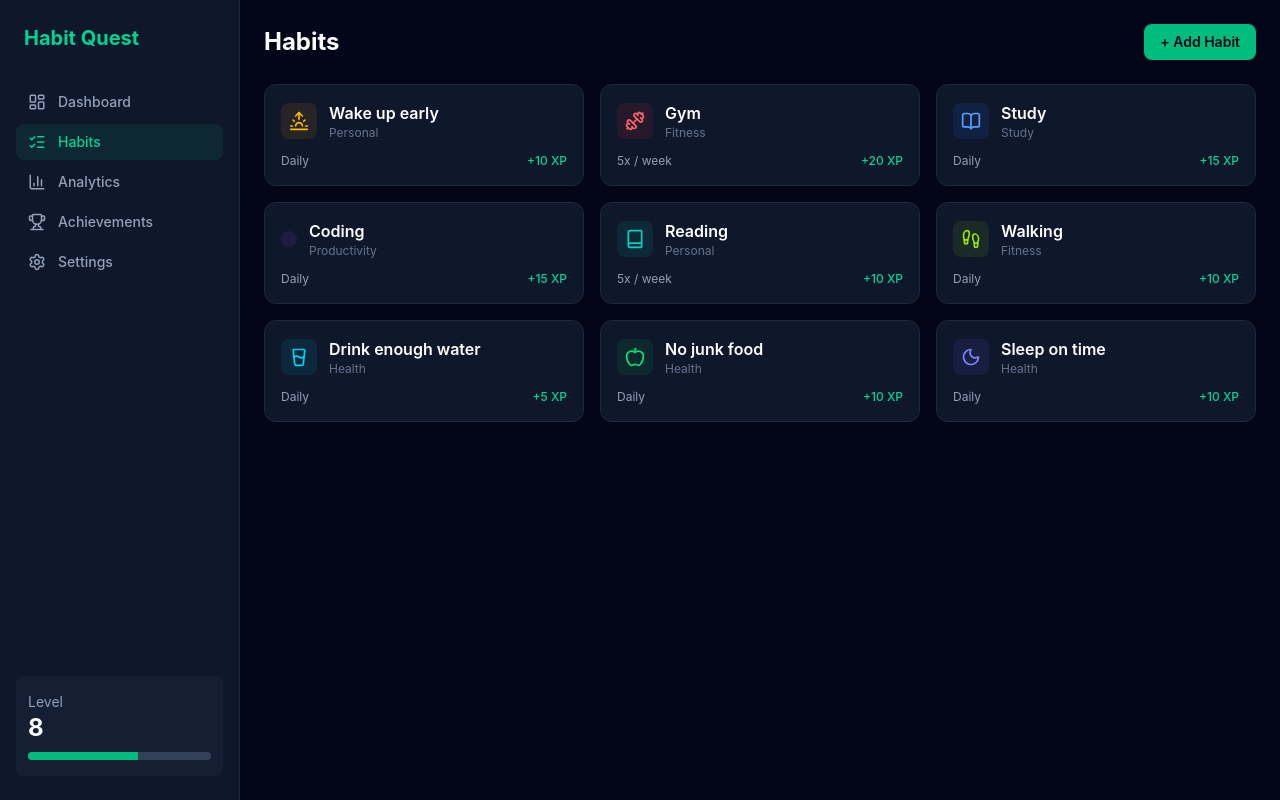
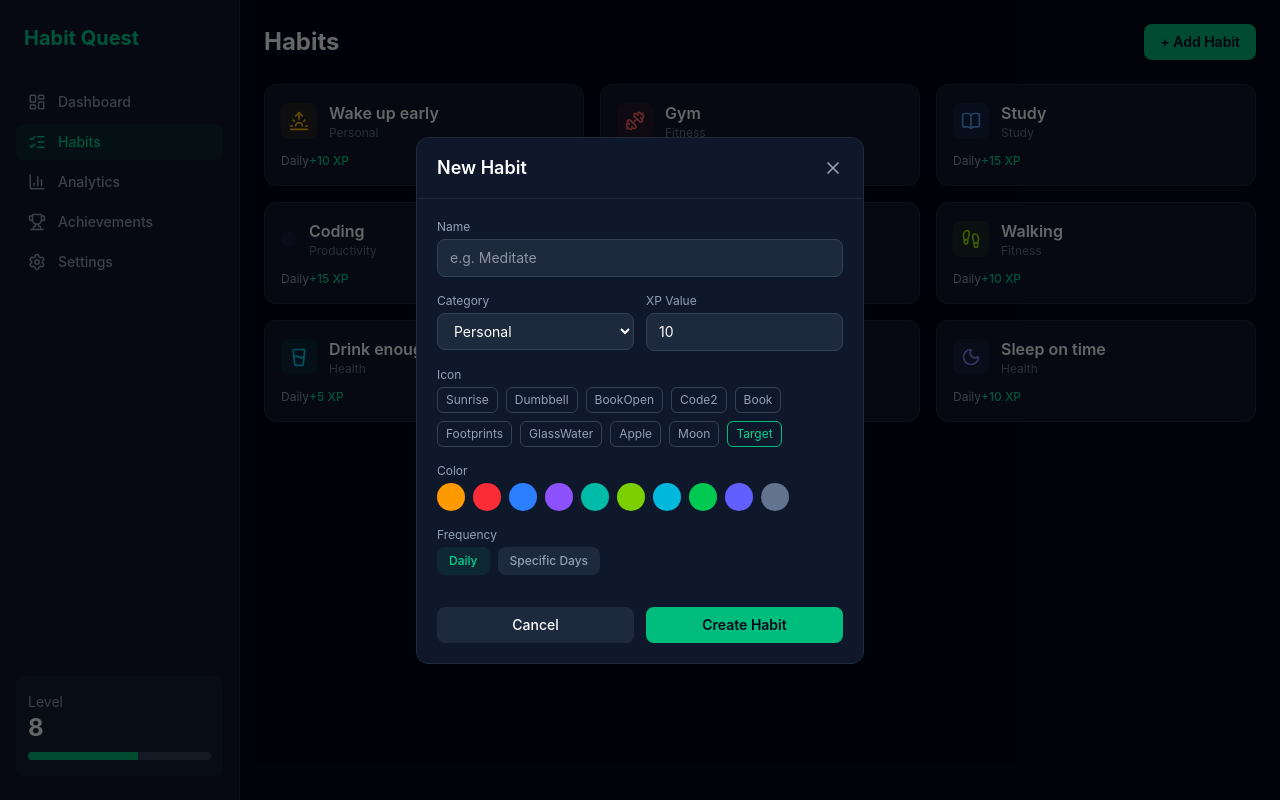
Before and after one commit to Dewesh10/habit-quest, a React (Vite) app: page /habits in a window 1280 px wide. Both pictures are taken after a click on the button "+ Add Habit". Built offline with nearby package versions, Linux system fonts and the light colour scheme.

Commit message:
Phase 3 complete: Add/Edit habit modal with color-mapped swatches, form wiring

```diff
--- /dev/null
+++ b/src/components/common/Modal.tsx
@@ -0,0 +1,34 @@
+import type { ReactNode } from "react"
+import { X } from "lucide-react"
+
+interface ModalProps {
+  open: boolean
+  onClose: () => void
+  title: string
+  children: ReactNode
+}
+
+export default function Modal({ open, onClose, title, children }: ModalProps) {
+  if (!open) return null
+
+  return (
+    <div className="fixed inset-0 z-50 flex items-center justify-center p-4">
+      <div
+        className="absolute inset-0 bg-black/60"
+        onClick={onClose}
+      />
+      <div className="relative bg-slate-900 border border-slate-800 rounded-xl w-full max-w-md max-h-[90vh] overflow-y-auto">
+        <div className="flex items-center justify-between px-5 py-4 border-b border-slate-800">
+          <h2 className="text-white font-semibold text-lg">{title}</h2>
+          <button
+            onClick={onClose}
+            className="text-slate-400 hover:text-white transition-colors"
+          >
+            <X size={20} />
+          </button>
+        </div>
+        <div className="p-5">{children}</div>
+      </div>
+    </div>
+  )
+}
--- /dev/null
+++ b/src/components/habits/HabitForm.tsx
@@ -0,0 +1,211 @@
+import { useState } from "react"
+import type { Habit, HabitCategory, Frequency } from "../../types"
+import { SWATCH_CLASSES } from "../../utils/colorMap"
+
+interface HabitFormProps {
+  initial?: Habit
+  onSubmit: (habit: Habit) => void
+  onCancel: () => void
+}
+
+const CATEGORIES: HabitCategory[] = [
+  "Fitness", "Health", "Study", "Work", "Productivity",
+  "Personal", "Finance", "Social", "Other",
+]
+
+const COLORS = [
+  "amber", "red", "blue", "violet", "teal",
+  "lime", "cyan", "green", "indigo", "slate",
+]
+
+const ICONS = [
+  "Sunrise", "Dumbbell", "BookOpen", "Code2", "Book",
+  "Footprints", "GlassWater", "Apple", "Moon", "Target",
+]
+
+const WEEKDAYS = ["Sun", "Mon", "Tue", "Wed", "Thu", "Fri", "Sat"]
+
+function makeId(name: string): string {
+  return name.toLowerCase().trim().replace(/[^a-z0-9]+/g, "-").replace(/(^-|-$)/g, "") + "-" + Date.now().toString(36)
+}
+
+export default function HabitForm({ initial, onSubmit, onCancel }: HabitFormProps) {
+  const [name, setName] = useState(initial?.name ?? "")
+  const [category, setCategory] = useState<HabitCategory>(initial?.category ?? "Personal")
+  const [color, setColor] = useState(initial?.color ?? "emerald")
+  const [icon, setIcon] = useState(initial?.icon ?? "Target")
+  const [xpValue, setXpValue] = useState(initial?.xpValue ?? 10)
+  const [freqType, setFreqType] = useState<"daily" | "specific">(
+    Array.isArray(initial?.frequency) ? "specific" : "daily"
+  )
+  const [days, setDays] = useState<number[]>(
+    Array.isArray(initial?.frequency) ? (initial!.frequency as number[]) : []
+  )
+
+  function toggleDay(day: number) {
+    setDays((prev) =>
+      prev.includes(day) ? prev.filter((d) => d !== day) : [...prev, day].sort()
+    )
+  }
+
+  function handleSubmit(e: React.FormEvent) {
+    e.preventDefault()
+    if (!name.trim()) return
+
+    const frequency: Frequency = freqType === "daily" ? "daily" : days
+
+    const habit: Habit = {
+      id: initial?.id ?? makeId(name),
+      name: name.trim(),
+      icon,
+      category,
+      color,
+      frequency,
+      targetPerWeek: freqType === "specific" ? days.length : undefined,
+      xpValue,
+      createdAt: initial?.createdAt ?? new Date().toISOString().slice(0, 10),
+      archived: initial?.archived ?? false,
+      order: initial?.order ?? 999,
+    }
+
+    onSubmit(habit)
+  }
+
+  return (
+    <form onSubmit={handleSubmit} className="flex flex-col gap-4">
+      <div>
+        <label className="text-xs text-slate-400 block mb-1">Name</label>
+        <input
+          value={name}
+          onChange={(e) => setName(e.target.value)}
+          placeholder="e.g. Meditate"
+          className="w-full bg-slate-800 border border-slate-700 rounded-lg px-3 py-2 text-white text-sm focus:outline-none focus:border-emerald-500"
+        />
+      </div>
+
+      <div className="grid grid-cols-2 gap-3">
+        <div>
+          <label className="text-xs text-slate-400 block mb-1">Category</label>
+          <select
+            value={category}
+            onChange={(e) => setCategory(e.target.value as HabitCategory)}
+            className="w-full bg-slate-800 border border-slate-700 rounded-lg px-3 py-2 text-white text-sm focus:outline-none focus:border-emerald-500"
+          >
+            {CATEGORIES.map((c) => (
+              <option key={c} value={c}>{c}</option>
+            ))}
+          </select>
+        </div>
+        <div>
+          <label className="text-xs text-slate-400 block mb-1">XP Value</label>
+          <input
+            type="number"
+            min={1}
+            value={xpValue}
+            onChange={(e) => setXpValue(Number(e.target.value))}
+            className="w-full bg-slate-800 border border-slate-700 rounded-lg px-3 py-2 text-white text-sm focus:outline-none focus:border-emerald-500"
+          />
+        </div>
+      </div>
+
+      <div>
+        <label className="text-xs text-slate-400 block mb-1">Icon</label>
+        <div className="flex flex-wrap gap-2">
+          {ICONS.map((i) => (
+            <button
+              type="button"
+              key={i}
+              onClick={() => setIcon(i)}
+              className={`px-2 py-1 rounded-md text-xs border ${
+                icon === i
+                  ? "border-emerald-500 text-emerald-400"
+                  : "border-slate-700 text-slate-400"
+              }`}
+            >
+              {i}
+            </button>
+          ))}
+        </div>
+      </div>
+
+      <div>
+        <label className="text-xs text-slate-400 block mb-1">Color</label>
+        <div className="flex flex-wrap gap-2">
+          {COLORS.map((c) => (
+            <button
+              type="button"
+              key={c}
+              onClick={() => setColor(c)}
+              className={`w-7 h-7 rounded-full border-2 ${SWATCH_CLASSES[c]} ${
+                color === c ? "border-white" : "border-transparent"
+              }`}
+              title={c}
+            />
+          ))}
+        </div>
+      </div>
+
+      <div>
+        <label className="text-xs text-slate-400 block mb-1">Frequency</label>
+        <div className="flex gap-2 mb-2">
+          <button
+            type="button"
+            onClick={() => setFreqType("daily")}
+            className={`px-3 py-1.5 rounded-lg text-xs font-medium ${
+              freqType === "daily"
+                ? "bg-emerald-500/10 text-emerald-400"
+                : "bg-slate-800 text-slate-400"
+            }`}
+          >
+            Daily
+          </button>
+          <button
+            type="button"
+            onClick={() => setFreqType("specific")}
+            className={`px-3 py-1.5 rounded-lg text-xs font-medium ${
+              freqType === "specific"
+                ? "bg-emerald-500/10 text-emerald-400"
+                : "bg-slate-800 text-slate-400"
+            }`}
+          >
+            Specific Days
+          </button>
+        </div>
+        {freqType === "specific" && (
+          <div className="flex gap-1.5">
+            {WEEKDAYS.map((label, idx) => (
+              <button
+                type="button"
+                key={idx}
+                onClick={() => toggleDay(idx)}
+                className={`w-8 h-8 rounded-full text-xs font-medium ${
+                  days.includes(idx)
+                    ? "bg-emerald-500 text-slate-950"
+                    : "bg-slate-800 text-slate-400"
+                }`}
+              >
+                {label[0]}
+              </button>
+            ))}
+          </div>
+        )}
+      </div>
+
+      <div className="flex gap-3 pt-2">
+        <button
+          type="button"
+          onClick={onCancel}
+          className="flex-1 bg-slate-800 hover:bg-slate-700 text-white text-sm font-medium py-2 rounded-lg transition-colors"
+        >
+          Cancel
+        </button>
+        <button
+          type="submit"
+          className="flex-1 bg-emerald-500 hover:bg-emerald-400 text-slate-950 text-sm font-semibold py-2 rounded-lg transition-colors"
+        >
+          {initial ? "Save Changes" : "Create Habit"}
+        </button>
+      </div>
+    </form>
+  )
+}
--- a/src/pages/Habits/Habits.tsx
+++ b/src/pages/Habits/Habits.tsx
@@ -1,6 +1,9 @@
+import { useState } from "react"
 import { icons } from "lucide-react"
 import { useHabits } from "../../hooks/useHabits"
 import { getHabitColorClasses } from "../../utils/colorMap"
+import Modal from "../../components/common/Modal"
+import HabitForm from "../../components/habits/HabitForm"
 import type { Habit } from "../../types"
 
 function HabitIcon({ name, className }: { name: string; className?: string }) {
@@ -19,8 +22,35 @@ function frequencyLabel(habit: Habit): string {
 }
 
 export default function Habits() {
-  const { habits, loaded } = useHabits()
+  const { habits, loaded, addHabit, updateHabit } = useHabits()
   const activeHabits = habits.filter((h) => !h.archived)
+
+  const [modalOpen, setModalOpen] = useState(false)
+  const [editingHabit, setEditingHabit] = useState<Habit | undefined>(undefined)
+
+  function openAddModal() {
+    setEditingHabit(undefined)
+    setModalOpen(true)
+  }
+
+  function openEditModal(habit: Habit) {
+    setEditingHabit(habit)
+    setModalOpen(true)
+  }
+
+  function closeModal() {
+    setModalOpen(false)
+    setEditingHabit(undefined)
+  }
+
+  function handleSubmit(habit: Habit) {
+    if (editingHabit) {
+      updateHabit(habit.id, habit)
+    } else {
+      addHabit(habit)
+    }
+    closeModal()
+  }
 
   if (!loaded) {
     return <p className="text-slate-400">Loading habits...</p>
@@ -30,7 +60,10 @@ export default function Habits() {
     <div>
       <div className="flex items-center justify-between mb-6">
         <h1 className="text-2xl font-bold text-white">Habits</h1>
-        <button className="bg-emerald-500 hover:bg-emerald-400 text-slate-950 font-semibold text-sm px-4 py-2 rounded-lg transition-colors">
+        <button
+          onClick={openAddModal}
+          className="bg-emerald-500 hover:bg-emerald-400 text-slate-950 font-semibold text-sm px-4 py-2 rounded-lg transition-colors"
+        >
           + Add Habit
         </button>
       </div>
@@ -38,16 +71,23 @@ export default function Habits() {
       {activeHabits.length === 0 ? (
         <div className="text-center py-16">
           <p className="text-slate-400 text-lg mb-2">Your journey starts here.</p>
-          <p className="text-slate-500 text-sm">Create your first habit to begin earning XP.</p>
+          <p className="text-slate-500 text-sm mb-4">Create your first habit to begin earning XP.</p>
+          <button
+            onClick={openAddModal}
+            className="bg-emerald-500 hover:bg-emerald-400 text-slate-950 font-semibold text-sm px-4 py-2 rounded-lg transition-colors"
+          >
+            + Create Habit
+          </button>
         </div>
       ) : (
         <div className="grid grid-cols-1 sm:grid-cols-2 lg:grid-cols-3 gap-4">
           {activeHabits.map((habit) => {
             const colors = getHabitColorClasses(habit.color)
             return (
-              <div
+              <button
                 key={habit.id}
-                className="bg-slate-900 border border-slate-800 rounded-xl p-4 flex flex-col gap-3"
+                onClick={() => openEditModal(habit)}
+                className="text-left bg-slate-900 border border-slate-800 hover:border-slate-700 rounded-xl p-4 flex flex-col gap-3 transition-colors"
               >
                 <div className="flex items-center gap-3">
                   <div className={`p-2 rounded-lg ${colors.bgSoft}`}>
@@ -62,11 +102,23 @@ export default function Habits() {
                   <span>{frequencyLabel(habit)}</span>
                   <span className="text-emerald-400 font-medium">+{habit.xpValue} XP</span>
                 </div>
-              </div>
+              </button>
             )
           })}
         </div>
       )}
+
+      <Modal
+        open={modalOpen}
+        onClose={closeModal}
+        title={editingHabit ? "Edit Habit" : "New Habit"}
+      >
+        <HabitForm
+          initial={editingHabit}
+          onSubmit={handleSubmit}
+          onCancel={closeModal}
+        />
+      </Modal>
     </div>
   )
 }
--- a/src/utils/colorMap.ts
+++ b/src/utils/colorMap.ts
@@ -27,3 +27,16 @@ const colorMap: Record<string, ColorClasses> = {
 export function getHabitColorClasses(color: string): ColorClasses {
   return colorMap[color] ?? colorMap.slate
 }
+
+export const SWATCH_CLASSES: Record<string, string> = {
+  amber: "bg-amber-500",
+  red: "bg-red-500",
+  blue: "bg-blue-500",
+  violet: "bg-violet-500",
+  teal: "bg-teal-500",
+  lime: "bg-lime-500",
+  cyan: "bg-cyan-500",
+  green: "bg-green-500",
+  indigo: "bg-indigo-500",
+  slate: "bg-slate-500",
+}
```
